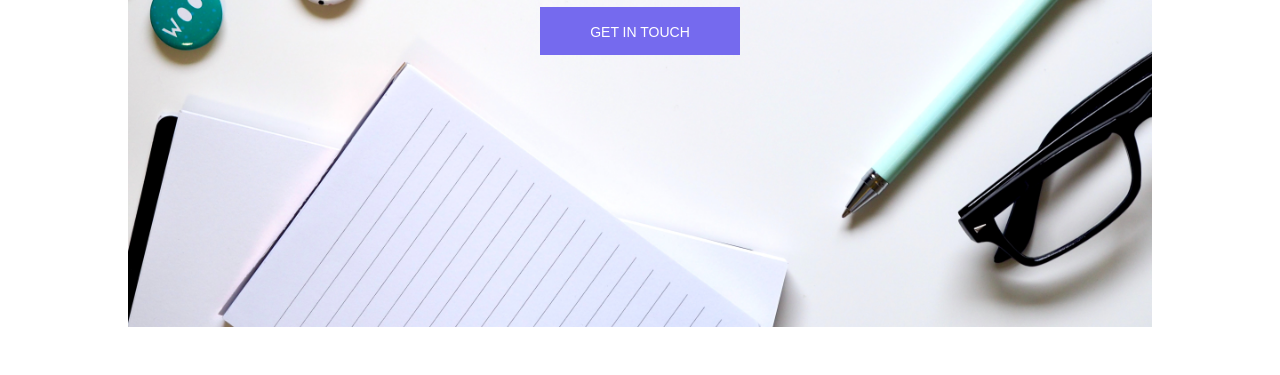
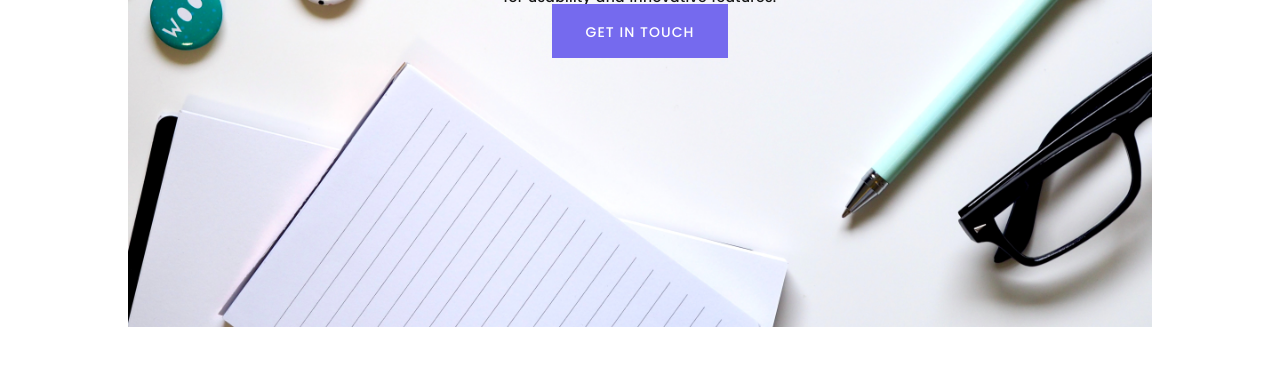
Before and after one commit to Iskak83/html-css-project, a plain HTML site: page index.html in a window 1280 px wide. Shown: the part 586-961 px from the top of the page. Drawn offline with Linux system fonts and the light colour scheme.

Commit message:
changed button tag to a tag and class form btn to link-bttn and primary-bttn classes on banner section

```diff
--- a/index.html
+++ b/index.html
@@ -42,7 +42,7 @@
             The software solutions developed by our company have been numerously
             awarded for usability and innovative features.
           </p>
-          <button class="btn">GET IN TOUCH</button>
+          <a class="link-bttn  primary-bttn">GET IN TOUCH</a>
         </div>
       </div>
     </section>
```
